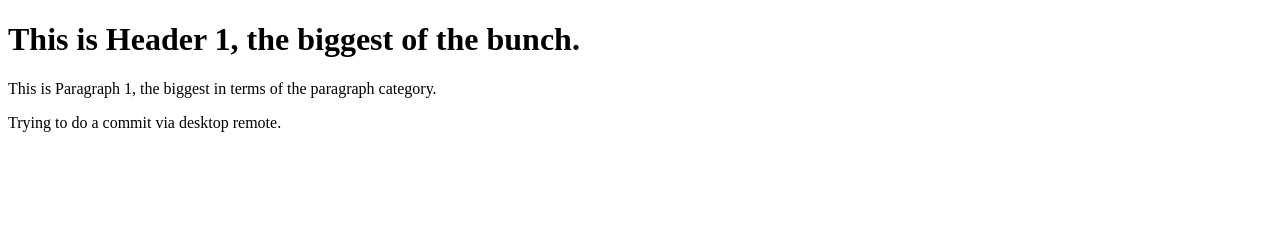
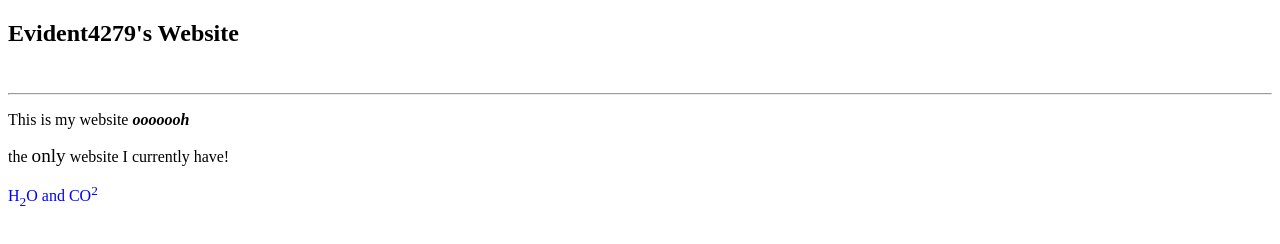
Before and after one commit to Evident4279/website, a plain HTML site: page index.html in a window 1280 px wide. Drawn offline with Linux system fonts and the light colour scheme.

Commit message:
Update index.html

```diff
--- a/index.html
+++ b/index.html
@@ -1,10 +1,24 @@
 <!DOCTYPE html>
 <html>
-<body>
+    <head>
 
-<h1>This is Header 1, the biggest of the bunch.</h1>
-<p>This is Paragraph 1, the biggest in terms of the paragraph category.</p>
-<p>Trying to do a commit via desktop remote.</p>
+        <meta charset="UTF-8">                                              <!--Metadata of Site-->
+        <meta name="description" content="Evident4279's Website">
+        <title>Evident4279's Website</title>
 
-</body>
+    </head>
+    <body>
+
+
+        <h2>Evident4279's Website</h2>
+        <br/> <hr/>                                                        <!--<br/>Creates space && <hr/>Creates horizontal line-->
+        <p>This is my website <b><i>ooooooh</i></b> </p>
+        <p>the <big>only</big> website I currently have!</p>              <!--<big> enlarge && <small> reduce-->
+
+        <p style="color:blue">H<sub>2</sub>O and CO<sup>2</sup> </p>    <!--<sub> small down && <sup> small up-->
+
+
+
+
+    </body>
 </html>
```
